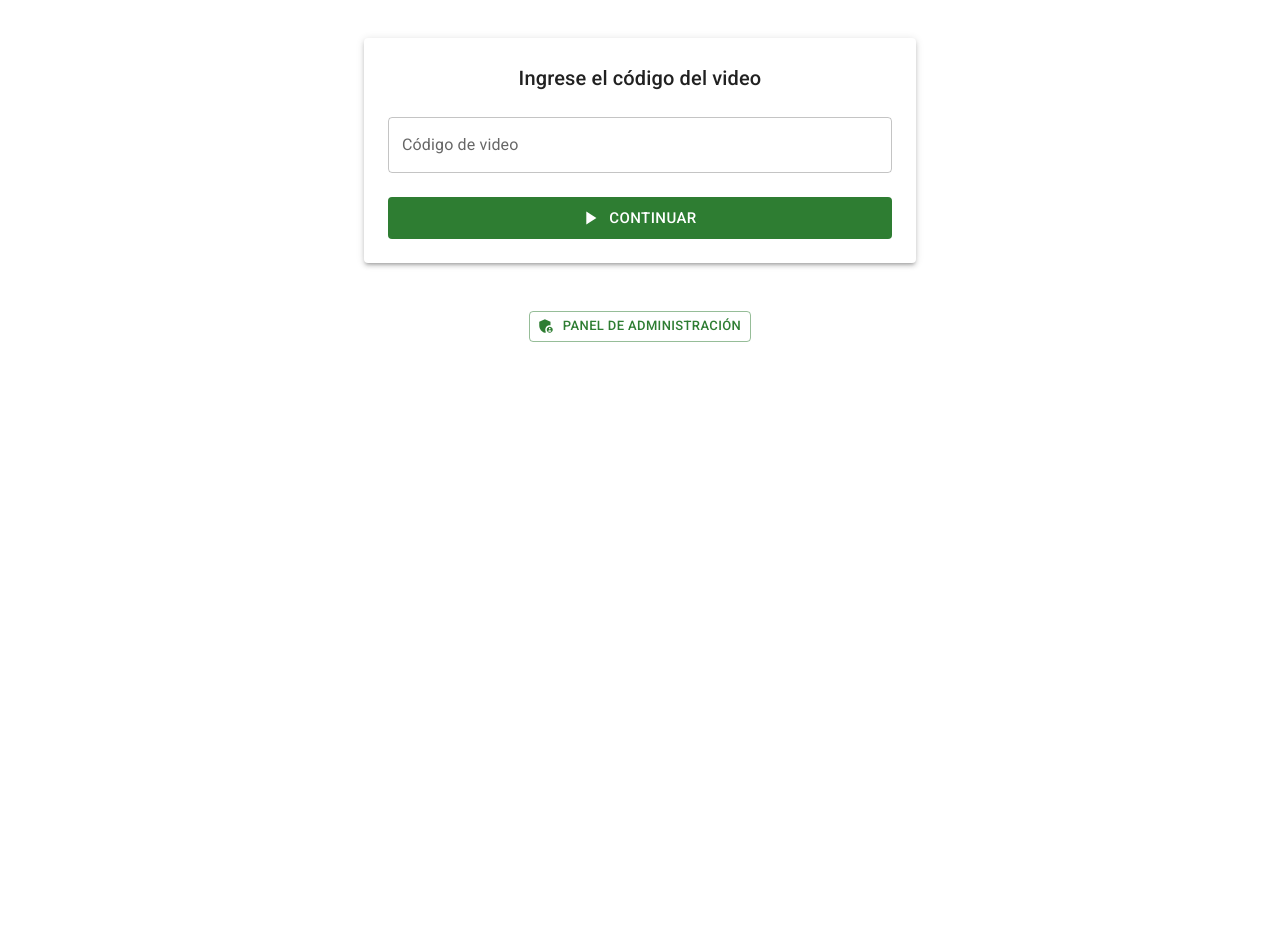
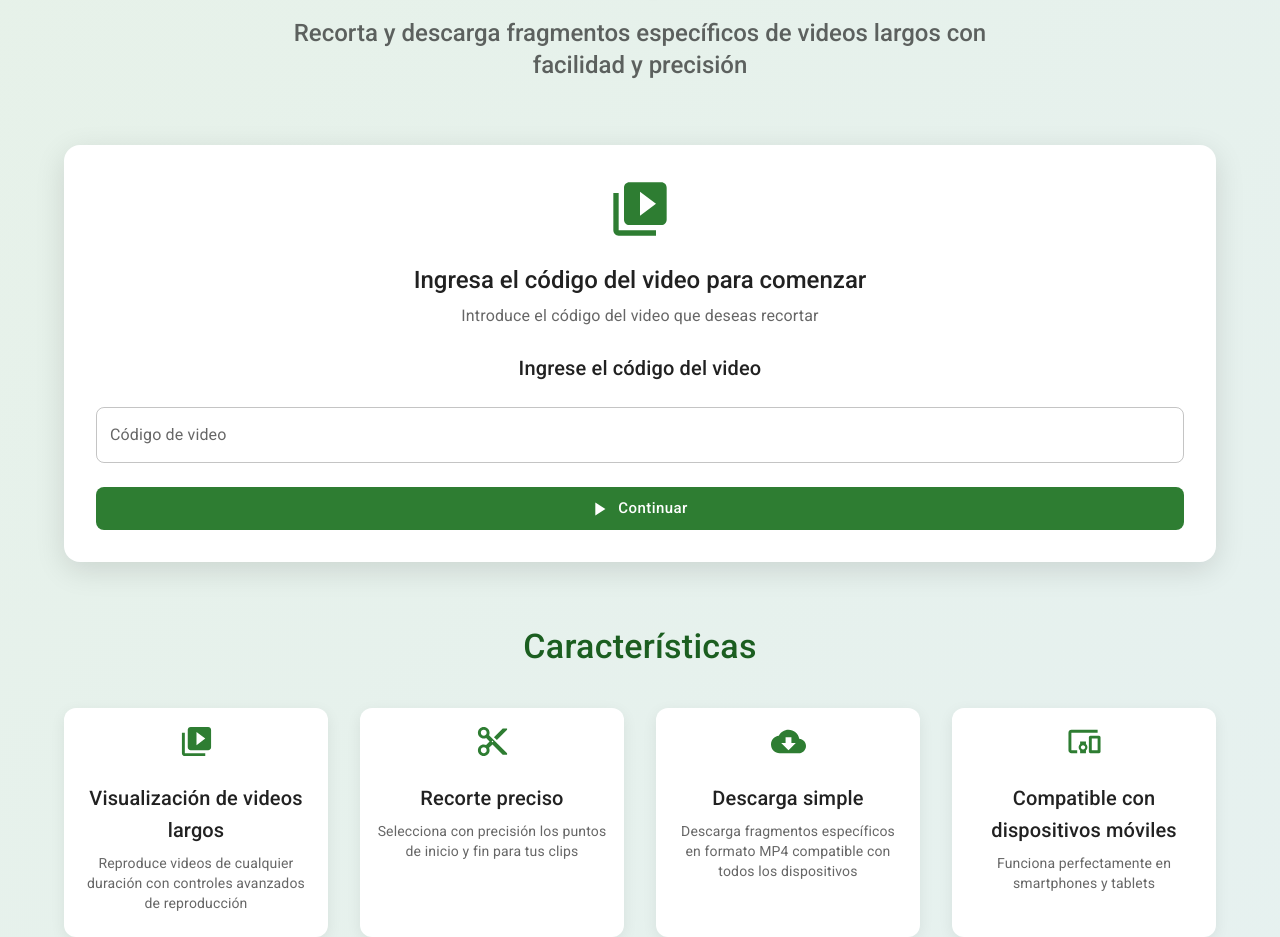
Before and after one commit to JeremiasOjeda/editor-clips, a React (Create React App) app: page / in a window 1280 px wide. Shown: the part 135-1072 px from the top of the page. Before the commit the page ends 800 px from the top, so only its background shows below. Built offline with nearby package versions, Linux system fonts and the light colour scheme.

Commit message:
Modificaciones Visuales para el menu de Login y el home con modificaciones en el theme

```diff
--- a/src/components/AdminLogin.js
+++ b/src/components/AdminLogin.js
@@ -1,4 +1,5 @@
 import React, { useState } from 'react';
+import { Link } from 'react-router-dom';
 import {
   Box,
   Paper,
@@ -6,9 +7,15 @@ import {
   Button,
   Typography,
   Container,
-  Alert
+  Alert,
+  useTheme,
+  Fade,
+  alpha
 } from '@mui/material';
-import { Lock as LockIcon } from '@mui/icons-material';
+import {
+  Lock as LockIcon,
+  ArrowBack as ArrowBackIcon
+} from '@mui/icons-material';
 
 // En una aplicación real, esto debería estar en un servicio de autenticación
 // y utilizar una implementación más segura
@@ -17,6 +24,7 @@ const ADMIN_CODE = "admin123"; // Código de ejemplo - cambia esto por tu códig
 function AdminLogin({ onLoginSuccess }) {
   const [code, setCode] = useState('');
   const [error, setError] = useState('');
+  const theme = useTheme();
 
   const handleSubmit = (e) => {
     e.preventDefault();
@@ -40,13 +48,73 @@ function AdminLogin({ onLoginSuccess }) {
   };
 
   return (
+    <Box
+      sx={{
+        minHeight: '100vh',
+        display: 'flex',
+        flexDirection: 'column',
+        justifyContent: 'center',
+        py: 4,
+        background: `linear-gradient(to bottom right, ${alpha(theme.palette.primary.light, 0.1)}, ${alpha(theme.palette.secondary.light, 0.1)})`,
+      }}
+    >
       <Container maxWidth="sm">
-      <Box my={8} display="flex" flexDirection="column" alignItems="center">
-        <Typography variant="h4" component="h1" gutterBottom>
+        <Fade in={true} timeout={800}>
+          <Box
+            display="flex"
+            flexDirection="column"
+            alignItems="center"
+          >
+            {/* Botón para volver */}
+            <Box alignSelf="flex-start" mb={2}>
+              <Button
+                component={Link}
+                to="/"
+                startIcon={<ArrowBackIcon />}
+                sx={{ ml: -1 }}
+              >
+                Volver a Inicio
+              </Button>
+            </Box>
+
+            <Typography
+              variant="h4"
+              component="h1"
+              gutterBottom
+              color="primary"
+              fontWeight="medium"
+              textAlign="center"
+            >
               Acceso de Administrador
             </Typography>
 
-        <Paper elevation={3} sx={{ p: 4, width: '100%', mt: 4 }}>
+            <Paper
+              elevation={4}
+              sx={{
+                p: 4,
+                width: '100%',
+                mt: 4,
+                borderRadius: 2,
+                boxShadow: '0 8px 30px rgba(0,0,0,0.12)'
+              }}
+            >
+              {/* Ícono de bloqueo centrado */}
+              <Box display="flex" justifyContent="center" mb={3}>
+                <Box
+                  sx={{
+                    backgroundColor: alpha(theme.palette.primary.main, 0.1),
+                    borderRadius: '50%',
+                    width: 70,
+                    height: 70,
+                    display: 'flex',
+                    alignItems: 'center',
+                    justifyContent: 'center'
+                  }}
+                >
+                  <LockIcon color="primary" sx={{ fontSize: 36 }} />
+                </Box>
+              </Box>
+
               {error && (
                 <Alert severity="error" sx={{ mb: 3 }}>
                   {error}
@@ -71,15 +139,16 @@ function AdminLogin({ onLoginSuccess }) {
                   variant="contained"
                   color="primary"
                   size="large"
-              startIcon={<LockIcon />}
-              sx={{ mt: 3 }}
+                  sx={{ mt: 3, py: 1.5, borderRadius: 2 }}
                 >
                   Acceder
                 </Button>
               </Box>
             </Paper>
           </Box>
+        </Fade>
       </Container>
+    </Box>
   );
 }
 
--- a/src/pages/HomePage.js
+++ b/src/pages/HomePage.js
@@ -1,38 +1,180 @@
 import React from 'react';
 import { Link } from 'react-router-dom';
-import { Container, Typography, Box, Paper, Button } from '@mui/material';
-import { AdminPanelSettings as AdminIcon } from '@mui/icons-material';
+import {
+  Container, Typography, Box, Paper, Button, Grid,
+  Card, CardContent, CardMedia, CardActionArea, Zoom,
+  Fade, useTheme, alpha
+} from '@mui/material';
+import {
+  AdminPanelSettings as AdminIcon,
+  VideoLibrary as VideoIcon,
+  ContentCut as ScissorsIcon,
+  CloudDownload as DownloadIcon,
+  DevicesOther as DeviceIcon
+} from '@mui/icons-material';
 import CodeInput from '../components/CodeInput';
 
 function HomePage() {
+  const theme = useTheme();
+
+  // Características del editor para mostrar en las tarjetas
+  const features = [
+    {
+      title: "Visualización de videos largos",
+      description: "Reproduce videos de cualquier duración con controles avanzados de reproducción",
+      icon: <VideoIcon fontSize="large" style={{ color: theme.palette.primary.main }} />,
+    },
+    {
+      title: "Recorte preciso",
+      description: "Selecciona con precisión los puntos de inicio y fin para tus clips",
+      icon: <ScissorsIcon fontSize="large" style={{ color: theme.palette.primary.main }} />,
+    },
+    {
+      title: "Descarga simple",
+      description: "Descarga fragmentos específicos en formato MP4 compatible con todos los dispositivos",
+      icon: <DownloadIcon fontSize="large" style={{ color: theme.palette.primary.main }} />,
+    },
+    {
+      title: "Compatible con dispositivos móviles",
+      description: "Funciona perfectamente en smartphones y tablets",
+      icon: <DeviceIcon fontSize="large" style={{ color: theme.palette.primary.main }} />,
+    }
+  ];
+
   return (
-    <Container maxWidth="sm">
-      <Box my={4} display="flex" flexDirection="column" alignItems="center">
-        <Typography variant="h3" component="h1" gutterBottom align="center">
+    <Box
+      sx={{
+        minHeight: '100vh',
+        background: `linear-gradient(to bottom right, ${alpha(theme.palette.primary.light, 0.1)}, ${alpha(theme.palette.secondary.light, 0.1)})`,
+        py: 4
+      }}
+    >
+      <Container>
+        {/* Cabecera con animación */}
+        <Fade in={true} timeout={1000}>
+          <Box my={4} display="flex" flexDirection="column" alignItems="center" textAlign="center">
+            <Typography
+              variant="h2"
+              component="h1"
+              gutterBottom
+              sx={{
+                fontWeight: 'bold',
+                color: theme.palette.primary.main,
+                mb: 2,
+                textShadow: '1px 1px 3px rgba(0,0,0,0.1)'
+              }}
+            >
               Editor de Clips de Video
             </Typography>
-        <Typography variant="subtitle1" align="center" color="textSecondary" paragraph>
-          Recorta y descarga fragmentos específicos de videos largos
+            <Typography
+              variant="h5"
+              color="textSecondary"
+              paragraph
+              sx={{ maxWidth: '700px', mb: 4 }}
+            >
+              Recorta y descarga fragmentos específicos de videos largos con facilidad y precisión
             </Typography>
-        <Paper elevation={3} style={{ width: '100%', padding: '24px', marginTop: '24px' }}>
+          </Box>
+        </Fade>
+
+        {/* Sección principal con entrada de código */}
+        <Zoom in={true} timeout={800} style={{ transitionDelay: '300ms' }}>
+          <Paper
+            elevation={4}
+            sx={{
+              p: 4,
+              mb: 5,
+              borderRadius: 2,
+              backgroundColor: 'white',
+              boxShadow: '0 8px 30px rgba(0,0,0,0.12)'
+            }}
+          >
+            <Box textAlign="center" mb={3}>
+              <VideoIcon color="primary" sx={{ fontSize: 64, mb: 2 }} />
+              <Typography variant="h5" gutterBottom fontWeight="medium">
+                Ingresa el código del video para comenzar
+              </Typography>
+              <Typography variant="body1" color="textSecondary">
+                Introduce el código del video que deseas recortar
+              </Typography>
+            </Box>
             <CodeInput />
           </Paper>
+        </Zoom>
 
-        {/* Enlace al panel de administración */}
-        <Box mt={4} textAlign="center">
+        {/* Características */}
+        <Box my={8}>
+          <Typography
+            variant="h4"
+            component="h2"
+            align="center"
+            gutterBottom
+            sx={{
+              mb: 5,
+              color: theme.palette.primary.dark,
+              fontWeight: 'medium'
+            }}
+          >
+            Características
+          </Typography>
+
+          <Grid container spacing={4}>
+            {features.map((feature, index) => (
+              <Grid item xs={12} sm={6} md={3} key={index}>
+                <Zoom in={true} style={{ transitionDelay: `${index * 150}ms` }}>
+                  <Card
+                    sx={{
+                      height: '100%',
+                      display: 'flex',
+                      flexDirection: 'column',
+                      transition: 'transform 0.3s, box-shadow 0.3s',
+                      '&:hover': {
+                        transform: 'translateY(-5px)',
+                        boxShadow: '0 10px 25px rgba(0,0,0,0.1)'
+                      }
+                    }}
+                  >
+                    <CardContent sx={{ flexGrow: 1, textAlign: 'center' }}>
+                      <Box sx={{ mb: 2 }}>
+                        {feature.icon}
+                      </Box>
+                      <Typography variant="h6" component="h3" gutterBottom>
+                        {feature.title}
+                      </Typography>
+                      <Typography variant="body2" color="textSecondary">
+                        {feature.description}
+                      </Typography>
+                    </CardContent>
+                  </Card>
+                </Zoom>
+              </Grid>
+            ))}
+          </Grid>
+        </Box>
+
+        {/* Footer con enlace de administrador */}
+        <Box mt={8} mb={4} textAlign="center">
           <Button
             component={Link}
             to="/admin"
             variant="outlined"
-            size="small"
+            size="medium"
             startIcon={<AdminIcon />}
-            sx={{ mt: 2 }}
+            sx={{
+              borderRadius: 2,
+              py: 1,
+              px: 3
+            }}
           >
             Panel de Administración
           </Button>
-        </Box>
+
+          <Typography variant="body2" color="textSecondary" sx={{ mt: 4 }}>
+            © {new Date().getFullYear()} Editor de Clips de Video. Todos los derechos reservados.
+          </Typography>
         </Box>
       </Container>
+    </Box>
   );
 }
 
--- a/src/theme.js
+++ b/src/theme.js
@@ -6,24 +6,52 @@ const theme = createTheme({
       main: '#2e7d32', // Verde oscuro - color primario
       light: '#4caf50', // Verde medio
       dark: '#1b5e20', // Verde muy oscuro
+      contrastText: '#ffffff',
     },
     secondary: {
       main: '#00796b', // Verde azulado para el color secundario
+      light: '#48a999',
+      dark: '#004c40',
+      contrastText: '#ffffff',
     },
     success: {
       main: '#4caf50', // Verde para acciones exitosas
     },
     background: {
-      default: '#ffffff', // Fondo blanco
+      default: '#f8f9fa', // Un fondo ligeramente gris para más contraste
       paper: '#ffffff',   // Fondo blanco para componentes de papel
     },
   },
   typography: {
     fontFamily: '"Roboto", "Helvetica", "Arial", sans-serif',
+    h1: {
+      fontWeight: 600,
+    },
+    h2: {
+      fontWeight: 600,
+    },
+    h3: {
+      fontWeight: 500,
+    },
+    h4: {
+      fontWeight: 500,
+    },
+    h5: {
+      fontWeight: 500,
+    },
+    h6: {
+      fontWeight: 500,
+    },
+  },
+  shape: {
+    borderRadius: 8, // Bordes más redondeados
   },
   components: {
     MuiButton: {
       styleOverrides: {
+        root: {
+          textTransform: 'none', // Evita texto en mayúsculas en los botones
+        },
         contained: {
           boxShadow: 'none',
           '&:hover': {
@@ -32,6 +60,43 @@ const theme = createTheme({
         },
       },
     },
+    MuiPaper: {
+      styleOverrides: {
+        rounded: {
+          borderRadius: 12, // Bordes más redondeados para Papers
+        },
+        elevation1: {
+          boxShadow: '0px 2px 10px rgba(0, 0, 0, 0.05)',
+        },
+        elevation4: {
+          boxShadow: '0px 4px 20px rgba(0, 0, 0, 0.1)',
+        },
+      },
+    },
+    MuiCard: {
+      styleOverrides: {
+        root: {
+          borderRadius: 12,
+          boxShadow: '0px 4px 15px rgba(0, 0, 0, 0.07)',
+        },
+      },
+    },
+    MuiTextField: {
+      styleOverrides: {
+        root: {
+          '& .MuiOutlinedInput-root': {
+            borderRadius: 8,
+          },
+        },
+      },
+    },
+    MuiAppBar: {
+      styleOverrides: {
+        root: {
+          boxShadow: '0px 2px 10px rgba(0, 0, 0, 0.1)',
+        },
+      },
+    },
   },
 });
 
```
Lines whose indentation alone changed are shown as unchanged.
